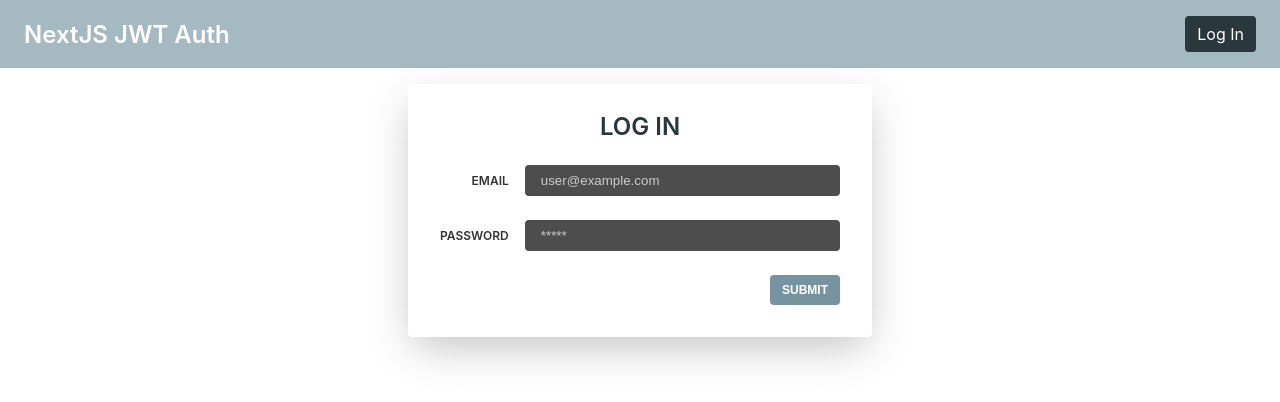
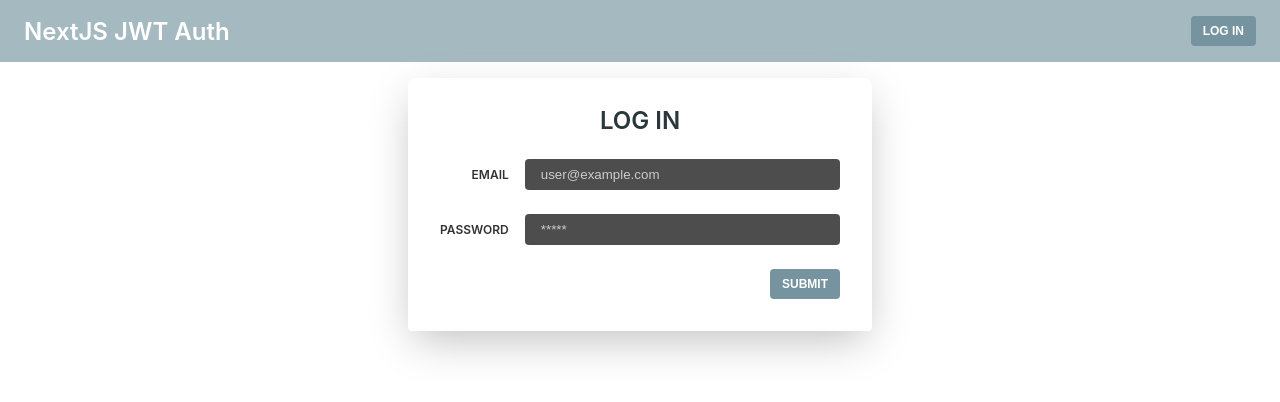
Before and after one commit to alexvarney/mern-jwt-template, a Next.js app in the folder client-next/: page /login in a window 1280 px wide. Shown: the top 402 px of the page. Built offline with nearby package versions, Linux system fonts and the light colour scheme.

Commit message:
make shared component of button

```diff
--- a/client-next/components/layout/nav.js
+++ b/client-next/components/layout/nav.js
@@ -1,5 +1,6 @@
 import Link from "../util/link";
 import styled from "styled-components";
+import Button from "../shared/button";
 
 const links = [{ href: "/login", label: "Log In" }];
 
@@ -18,13 +19,6 @@ const NavContainer = styled.nav`
 const LinksContainer = styled.ul`
   display: flex;
   list-style-type: none;
-
-  li {
-    margin-left: 1rem;
-    padding: 0.5rem 0.75rem;
-    border-radius: 0.25rem;
-    background-color: ${({ theme }) => theme.colors.slateBlue_dark};
-  }
   a,
   a:visited {
     color: #fff;
@@ -45,7 +39,9 @@ export default function Nav() {
       <LinksContainer>
         {links.map(({ href, label }) => (
           <li key={`${href}${label}`}>
-            <Link href={href}>{label}</Link>
+            <Button>
+              <Link href={href}>{label}</Link>
+            </Button>
           </li>
         ))}
       </LinksContainer>
--- /dev/null
+++ b/client-next/components/shared/button.js
@@ -0,0 +1,20 @@
+import styled from "styled-components";
+
+export default styled.button`
+  background-color: ${({ theme }) => theme.colors.slateBlue_medium};
+  border: none;
+  padding: 0.5rem 0.75rem;
+  border-radius: 0.25rem;
+  color: hsl(0, 0%, 100%);
+  font-weight: 700;
+  font-size: 0.75rem;
+  text-transform: uppercase;
+  grid-column: 1 / -1;
+  cursor: pointer;
+
+  :focus,
+  :hover {
+    outline: none;
+    background-color: ${({ theme }) => theme.colors.slateBlue_dark};
+  }
+`;
--- a/client-next/pages/login.js
+++ b/client-next/pages/login.js
@@ -1,5 +1,6 @@
 import React from "react";
 import Layout from "../components/layout/layout";
+import Button from "../components/shared/button";
 import styled from "styled-components";
 
 const Container = styled.div`
@@ -70,29 +71,11 @@ Form.Input = styled.input`
   }
 `;
 
-Form.Button = styled.button`
-  background-color: ${({ theme }) => theme.colors.slateBlue_medium};
-  border: none;
-  padding: 0.5rem 0.75rem;
-  border-radius: 0.25rem;
-  color: hsl(0, 0%, 100%);
-  font-weight: 700;
-  font-size: 0.75rem;
-  text-transform: uppercase;
-  grid-column: 1 / -1;
+Form.Button = styled(Button)`
+  margin-top: 1.5rem;
   justify-self: right;
-  cursor: pointer;
-
-  margin-top: 1.5rem;
-
   @media (min-width: 320px) {
     margin-top: 0;
-  }
-
-  :focus,
-  :hover {
-    outline: none;
-    background-color: ${({ theme }) => theme.colors.slateBlue_dark};
   }
 `;
 
```
